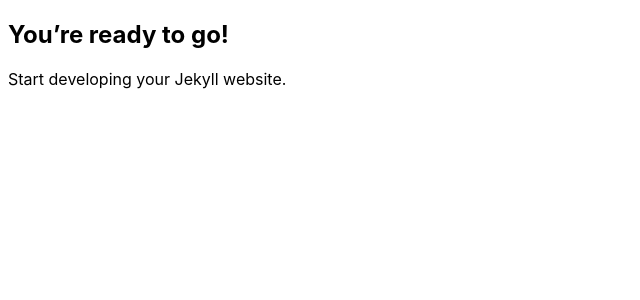
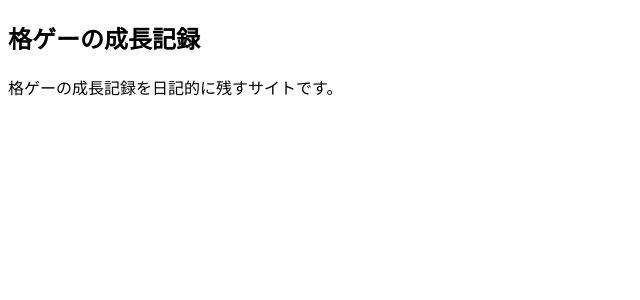
Before and after one commit to mkataoka73/fg, a Jekyll site: the page built from index.md, in a window 1280 px wide. Shown: the top 300 px of the page, without its empty margins (0-640 px from the left). Built offline with Jekyll 4.4.1, drawn with Linux system fonts in a browser that asks for light colours.

Commit message:
Initialize site

```diff
--- a/_config.yml
+++ b/_config.yml
@@ -1,3 +1,3 @@
 url: "" # the base hostname & protocol for your site, e.g. http://example.com
 baseurl: "" # the subpath of your site, e.g. /blog
-title: "" # the name of your site, e.g. ACME Corp.
+title: "Hello, Fighting World" # the name of your site, e.g. ACME Corp.
--- a/index.md
+++ b/index.md
@@ -1,8 +1,8 @@
 ---
 layout: default
-title: "Happy Jekylling!"
+title: "格ゲーの成長記録"
 ---
 
-## You're ready to go!
+## {{ page.title }}
 
-Start developing your Jekyll website.
+格ゲーの成長記録を日記的に残すサイトです。
```
